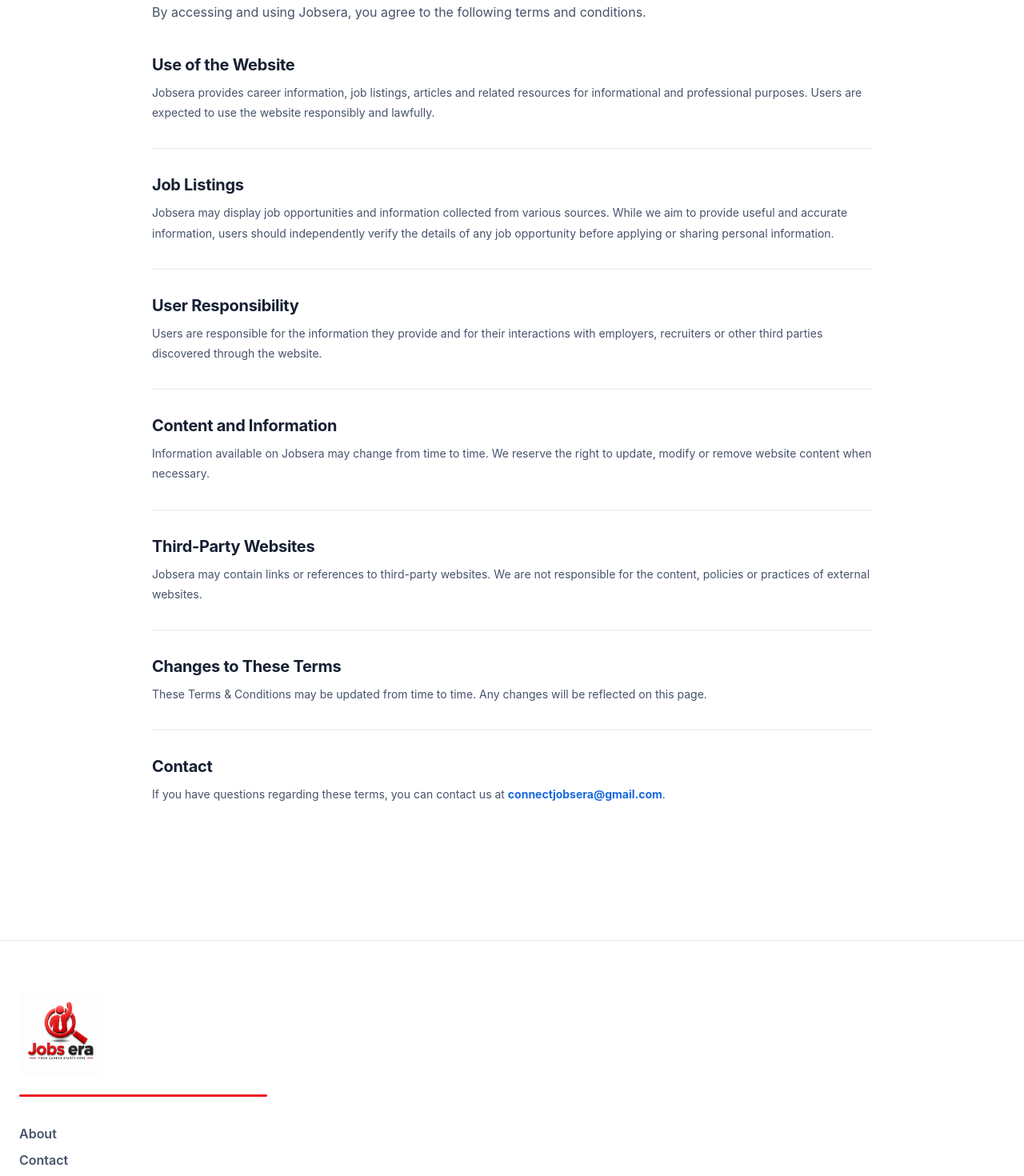
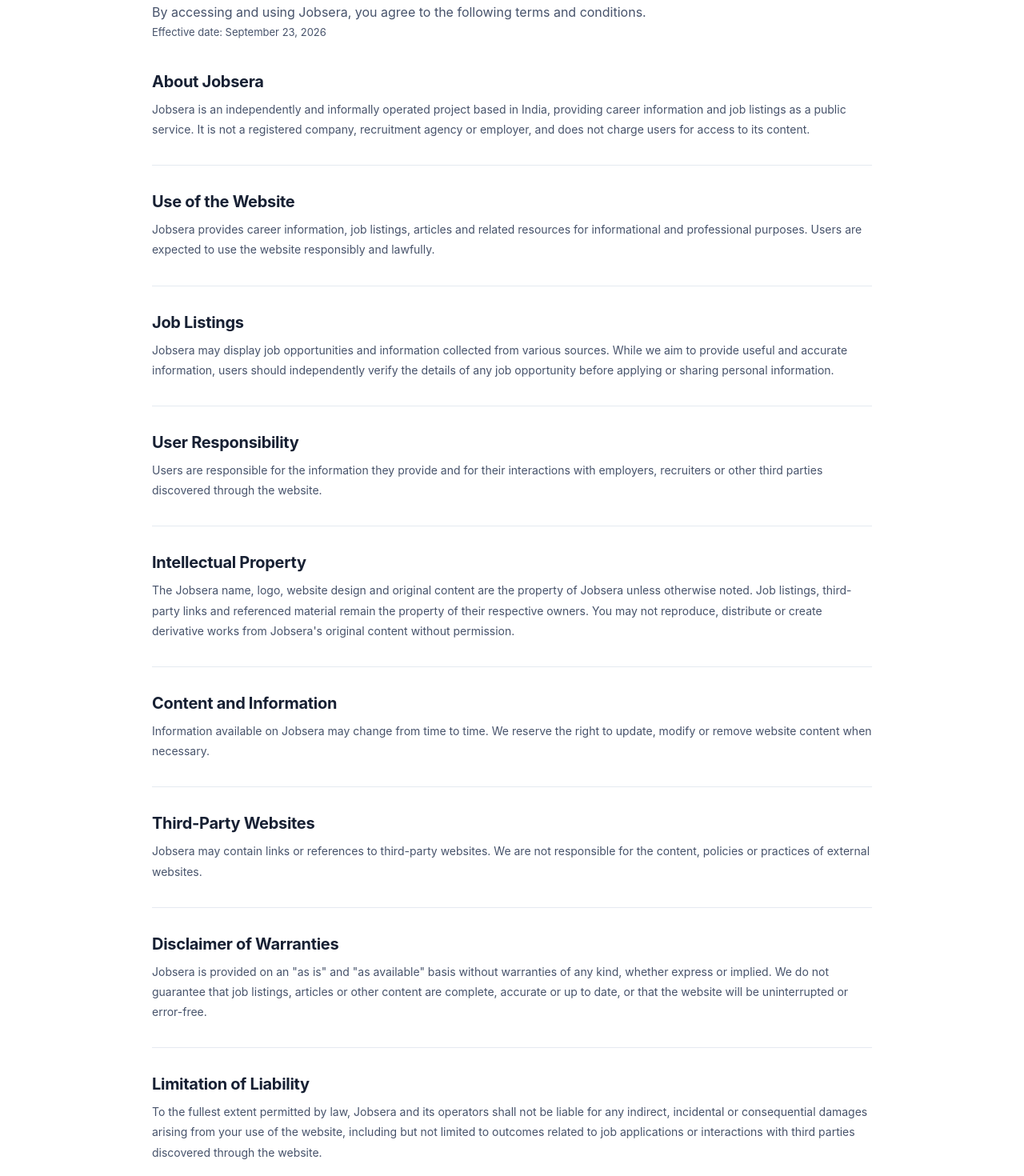
Before and after one commit to ConnectJobsera/Jobsera-Website, a Next.js app: page /terms in a window 1280 px wide. Shown: the part 260-1730 px from the top of the page at 80% size. Built offline with nearby package versions, Linux system fonts and the light colour scheme; no server answers.

Commit message:
Update page.tsx

```diff
--- a/app/terms/page.tsx
+++ b/app/terms/page.tsx
@@ -10,6 +10,21 @@ export default function TermsPage() {
           By accessing and using Jobsera, you agree to the following terms and
           conditions.
         </p>
+
+        <p style={{ fontSize: "13px", color: "var(--text-secondary)" }}>
+          Effective date: September 23, 2026
+        </p>
+
+        <div className="content-section">
+          <h2>About Jobsera</h2>
+          <p>
+            Jobsera is an independently and informally operated project based
+            in India, providing career information and job listings as a
+            public service. It is not a registered company, recruitment
+            agency or employer, and does not charge users for access to its
+            content.
+          </p>
+        </div>
 
         <div className="content-section">
           <h2>Use of the Website</h2>
@@ -40,6 +55,18 @@ export default function TermsPage() {
         </div>
 
         <div className="content-section">
+          <h2>Intellectual Property</h2>
+          <p>
+            The Jobsera name, logo, website design and original content are
+            the property of Jobsera unless otherwise noted. Job listings,
+            third-party links and referenced material remain the property of
+            their respective owners. You may not reproduce, distribute or
+            create derivative works from Jobsera&apos;s original content
+            without permission.
+          </p>
+        </div>
+
+        <div className="content-section">
           <h2>Content and Information</h2>
           <p>
             Information available on Jobsera may change from time to time.
@@ -58,10 +85,41 @@ export default function TermsPage() {
         </div>
 
         <div className="content-section">
+          <h2>Disclaimer of Warranties</h2>
+          <p>
+            Jobsera is provided on an &quot;as is&quot; and &quot;as
+            available&quot; basis without warranties of any kind, whether
+            express or implied. We do not guarantee that job listings,
+            articles or other content are complete, accurate or up to date,
+            or that the website will be uninterrupted or error-free.
+          </p>
+        </div>
+
+        <div className="content-section">
+          <h2>Limitation of Liability</h2>
+          <p>
+            To the fullest extent permitted by law, Jobsera and its operators
+            shall not be liable for any indirect, incidental or consequential
+            damages arising from your use of the website, including but not
+            limited to outcomes related to job applications or interactions
+            with third parties discovered through the website.
+          </p>
+        </div>
+
+        <div className="content-section">
+          <h2>Governing Law</h2>
+          <p>
+            These Terms & Conditions are governed by the laws of India,
+            without regard to conflict of law principles.
+          </p>
+        </div>
+
+        <div className="content-section">
           <h2>Changes to These Terms</h2>
           <p>
             These Terms & Conditions may be updated from time to time. Any
-            changes will be reflected on this page.
+            changes will be reflected on this page with a revised effective
+            date.
           </p>
         </div>
 
```
